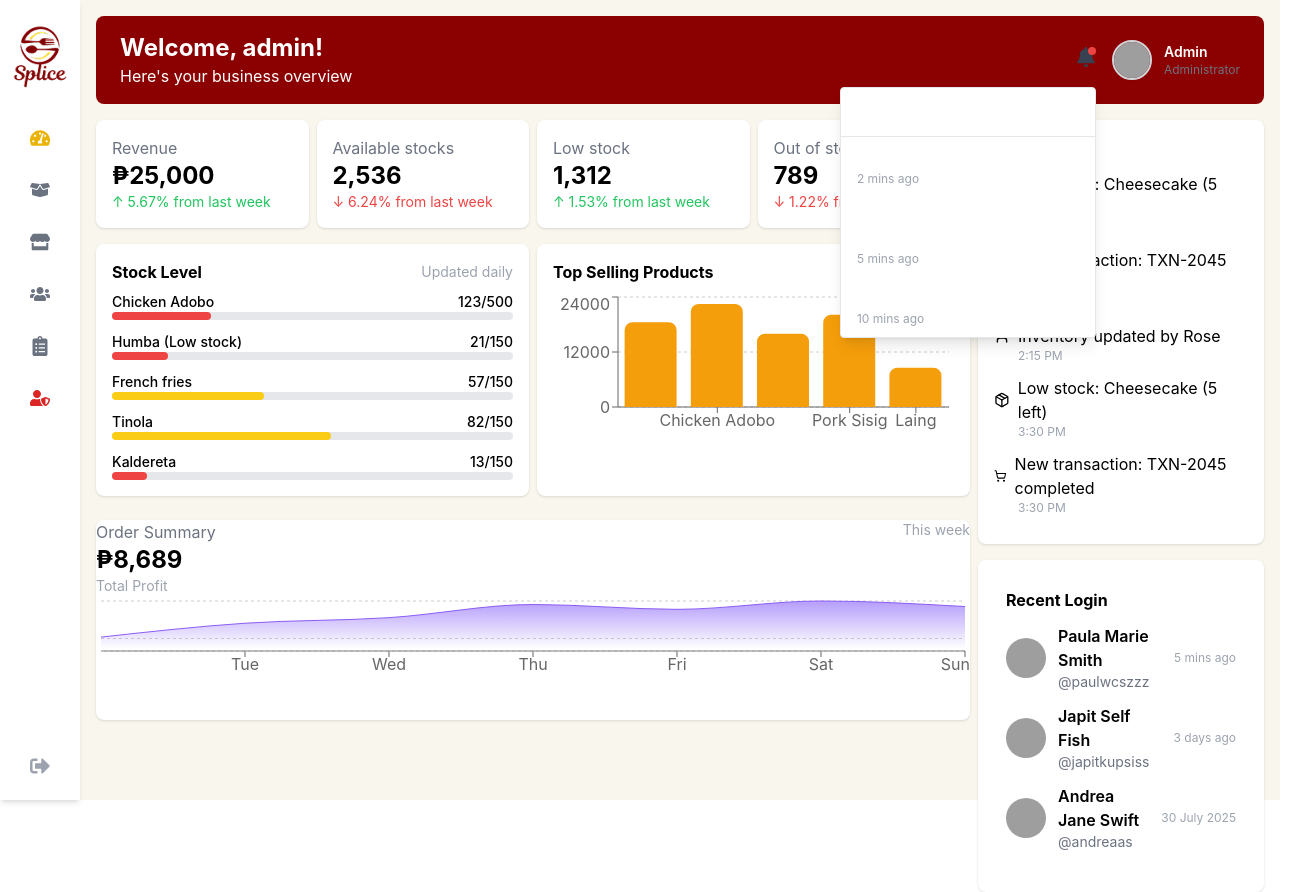
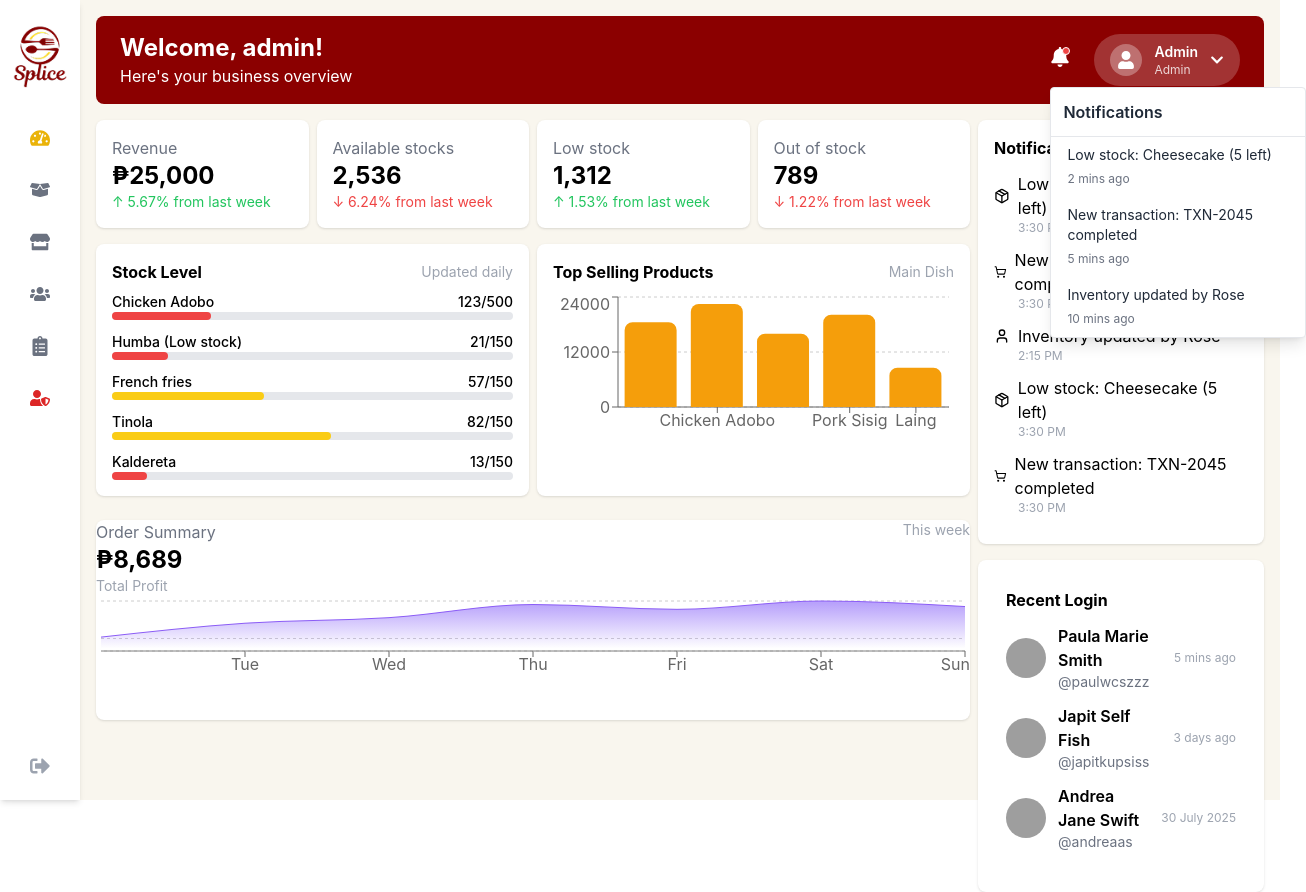
Before and after one commit to roshannlntcs/Food-and-Beverage-System, a React (Create React App) app in the folder frontend/: page /admin/home in a window 1280 px wide. Both pictures are taken after a click on the button 1085 px from the left and 57 px from the top of the page. Shown: the whole page, 1306 px wide, since content can reach past the window. Built offline with nearby package versions, Linux system fonts and the light colour scheme; grey boxes are pictures that could not be loaded.

Commit message:
updated superadmin modals and dashboard home account icons

```diff
--- /dev/null
+++ b/frontend/src/components/AdminInfoDashboard.js
@@ -0,0 +1,126 @@
+import React, { useState, useEffect, useRef } from 'react';
+import { FaBell, FaUser, FaChevronDown } from 'react-icons/fa';
+
+const AdminInfo = () => {
+  const adminName = localStorage.getItem('fullName') || 'Admin';
+  const profileImage = localStorage.getItem('profileImage'); // save image URL here if available
+  const [dropdownOpen, setDropdownOpen] = useState(false);
+  const [notifOpen, setNotifOpen] = useState(false);
+  const dropdownRef = useRef(null);
+  const notifRef = useRef(null);
+
+  const notifications = [
+    { id: 1, message: 'Low stock: Cheesecake (5 left)', time: '2 mins ago' },
+    { id: 2, message: 'New transaction: TXN-2045 completed', time: '5 mins ago' },
+    { id: 3, message: 'Inventory updated by Rose', time: '10 mins ago' },
+  ];
+
+  const toggleDropdown = () => {
+    setDropdownOpen((prev) => !prev);
+    setNotifOpen(false);
+  };
+
+  const toggleNotif = () => {
+    setNotifOpen((prev) => !prev);
+    setDropdownOpen(false);
+  };
+
+  const handleClickOutside = (event) => {
+    if (dropdownRef.current && !dropdownRef.current.contains(event.target)) {
+      setDropdownOpen(false);
+    }
+    if (notifRef.current && !notifRef.current.contains(event.target)) {
+      setNotifOpen(false);
+    }
+  };
+
+  useEffect(() => {
+    document.addEventListener('mousedown', handleClickOutside);
+    return () => document.removeEventListener('mousedown', handleClickOutside);
+  }, []);
+
+  const handleLogout = () => {
+    localStorage.removeItem('loggedInAdmin');
+    window.location.href = '/admin-login';
+  };
+
+  return (
+    <div className="flex items-center space-x-6 relative">
+      {/* Notification Icon */}
+      <div className="relative" ref={notifRef}>
+        <button
+          onClick={toggleNotif}
+          className="relative focus:outline-none hover:opacity-80 transition"
+        >
+          <FaBell className="text-xl text-white" />
+          {notifications.length > 0 && (
+            <span className="absolute top-0 right-0 w-2 h-2 bg-red-500 border border-white rounded-full"></span>
+          )}
+        </button>
+
+        {/* Notifications dropdown */}
+        {notifOpen && (
+          <div className="absolute left-0 top-10 w-64 bg-white border border-gray-200 rounded shadow-lg z-50 text-gray-800">
+            <div className="p-3 border-b font-semibold">Notifications</div>
+            {notifications.length > 0 ? (
+              notifications.map((notif) => (
+                <div
+                  key={notif.id}
+                  className="px-4 py-2 hover:bg-gray-100 cursor-pointer"
+                >
+                  <p className="text-sm">{notif.message}</p>
+                  <span className="text-xs text-gray-500">{notif.time}</span>
+                </div>
+              ))
+            ) : (
+              <div className="p-4 text-sm text-gray-500">No notifications</div>
+            )}
+          </div>
+        )}
+      </div>
+
+      {/* Profile Pill */}
+      <div
+        className="flex items-center space-x-3 bg-white/20 px-4 py-2 rounded-full cursor-pointer select-none"
+        onClick={toggleDropdown}
+        ref={dropdownRef}
+      >
+        {/* Profile Image / Fallback */}
+        {profileImage ? (
+          <img
+            src={profileImage}
+            alt="Profile"
+            className="w-8 h-8 rounded-full object-cover border border-white"
+          />
+        ) : (
+          <div className="w-8 h-8 flex items-center justify-center bg-white/30 rounded-full">
+            <FaUser className="text-white text-lg" />
+          </div>
+        )}
+
+        <div className="leading-tight text-white">
+          <div className="text-sm font-semibold">{adminName}</div>
+          <div className="text-xs opacity-80">Admin</div>
+        </div>
+        <FaChevronDown className="text-white text-sm" />
+      </div>
+
+      {/* Dropdown Menu */}
+      {dropdownOpen && (
+        <div className="absolute right-0 top-14 w-44 bg-white border border-gray-200 rounded shadow-lg z-50">
+          <div className="px-4 py-2 text-sm font-semibold border-b">{adminName}</div>
+          <button className="w-full text-left px-4 py-2 text-sm hover:bg-gray-100">Profile</button>
+          <button className="w-full text-left px-4 py-2 text-sm hover:bg-gray-100">Settings</button>
+          <button
+            onClick={handleLogout}
+            className="w-full text-left px-4 py-2 text-sm text-red-600 hover:bg-gray-100"
+          >
+            Logout
+          </button>
+        </div>
+      )}
+    </div>
+  );
+};
+
+export default AdminInfo;
--- a/frontend/src/components/SuperAdminAccessModal.jsx
+++ b/frontend/src/components/SuperAdminAccessModal.jsx
@@ -1,7 +1,7 @@
 import React, { useState } from "react";
 
 const SuperAdminAccessModal = ({ onClose, onConfirm }) => {
-  const [checked, setChecked] = useState(false);
+  const [enabled, setEnabled] = useState(false);
 
   return (
     <div className="fixed inset-0 flex items-center justify-center bg-[#bfb8b8] bg-opacity-70 z-[100]">
@@ -24,45 +24,34 @@ const SuperAdminAccessModal = ({ onClose, onConfirm }) => {
           continue?
         </p>
 
-        {/* Checkbox + Buttons in one row */}
+        {/* Toggle + Buttons in one row */}
         <div className="flex items-center justify-between mt-6">
-          {/* Checkbox */}
-          <label className="flex items-center text-sm cursor-pointer select-none">
-            <input
-              type="checkbox"
-              checked={checked}
-              onChange={() => setChecked(!checked)}
-              className="hidden peer"
-            />
-            {/* Custom checkbox */}
-            <div className="w-5 h-5 mr-2 flex items-center justify-center
-                            border border-gray-400 rounded
-                            peer-checked:bg-green-600
-                            peer-checked:border-green-600
-                            ">
-              {checked && (
-                <svg
-                  className="w-4 h-4 text-white"
-                  xmlns="http://www.w3.org/2000/svg"
-                  fill="none"
-                  viewBox="0 0 24 24"
-                  stroke="currentColor"
-                  strokeWidth={3}
-                >
-                  <path strokeLinecap="round" strokeLinejoin="round" d="M5 13l4 4L19 7" />
-                </svg>
-              )}
+          {/* Toggle Switch */}
+          <div
+            className="flex items-center gap-3 cursor-pointer select-none"
+            onClick={() => setEnabled(!enabled)}
+          >
+            <div
+              className={`w-12 h-6 flex items-center rounded-full p-1 transition-colors duration-300 ${
+                enabled ? "bg-green-600" : "bg-gray-300"
+              }`}
+            >
+              <div
+                className={`w-5 h-5 bg-white rounded-full shadow-md transform transition-transform duration-300 ${
+                  enabled ? "translate-x-6" : "translate-x-0"
+                }`}
+              />
             </div>
-            Switch to Super Admin Access
-          </label>
+            <span className="text-sm">Switch to Super Admin Access</span>
+          </div>
 
           {/* Buttons */}
           <div className="flex gap-3">
             <button
               onClick={onConfirm}
-              disabled={!checked}
+              disabled={!enabled}
               className={`px-5 py-1.5 rounded-full font-medium transition-colors ${
-                checked
+                enabled
                   ? "bg-yellow-500 hover:bg-yellow-600 text-black"
                   : "bg-gray-300 text-gray-500 cursor-not-allowed"
               }`}
--- a/frontend/src/pages/pos/HomeDashboard.js
+++ b/frontend/src/pages/pos/HomeDashboard.js
@@ -1,6 +1,7 @@
 import React from "react";
 import Sidebar from "../../components/Sidebar";
 import AdminInfo from "../../components/AdminInfo";
+import AdminInfoDashboard from "../../components/AdminInfoDashboard";
 import {
   BarChart,
   Bar,
@@ -94,7 +95,7 @@ const Dashboard = () => {
             <p>Here&apos;s your business overview</p>
           </div>
           <div className="flex items-center gap-4">
-            <AdminInfo />
+            <AdminInfoDashboard />
           </div>
         </div>
 
```
